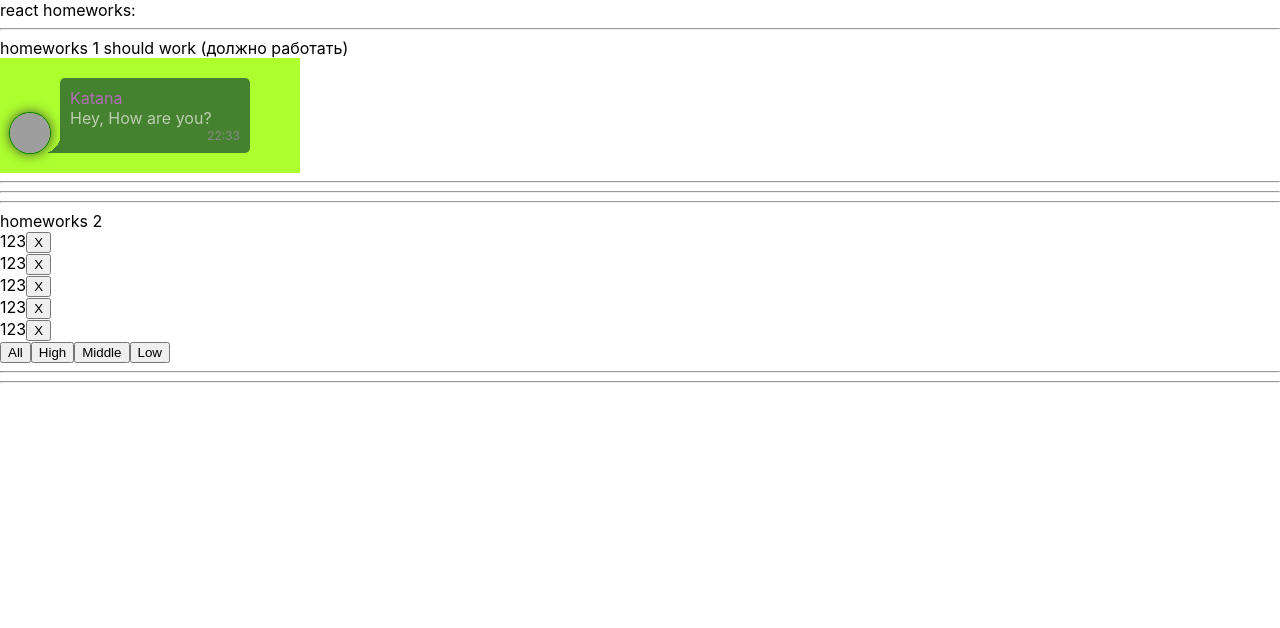
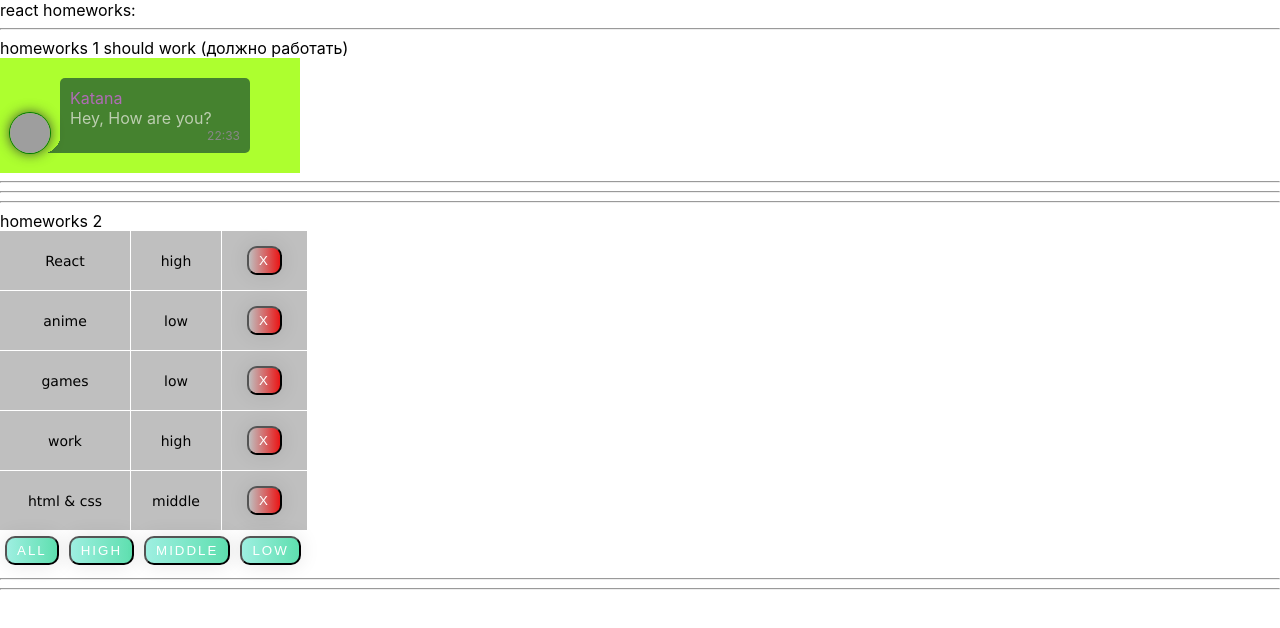
Before and after one commit to Nazaruk-D/TaskFromIgnat, a React (Create React App) app: page / in a window 1280 px wide. Shown: the top 628 px of the page. Built offline with nearby package versions, Linux system fonts and the light colour scheme; grey boxes are pictures that could not be loaded.

Commit message:
Task 2 + CSS

```diff
--- /dev/null
+++ b/src/p2-homeworks/h2/Affair.module.css
@@ -0,0 +1,41 @@
+.button {
+    text-decoration: none;
+    display: inline-block;
+    color: white;
+    padding: 5px 10px;
+    margin: 5px 5px;
+    border-radius: 10px;
+    font-family: 'Montserrat', sans-serif;
+    text-transform: uppercase;
+    letter-spacing: 2px;
+    background-image: linear-gradient(to right, #bfbfbf 0%, #eb1313 51%, #eb1313 100%);
+    background-size: 200% auto;
+    box-shadow: 0 0 20px rgba(0, 0, 0, .1);
+    transition: .5s;
+}
+.button:hover {
+    background-position: right center;
+}
+
+.td {
+    width: 90px;
+}
+
+.td2 {
+    width: 50px;
+}
+
+table {
+    font-family: "Lucida Sans Unicode", "Lucida Grande", Sans-Serif;
+    font-size: 14px;
+    border-radius: 10px;
+    border-spacing: 0;
+    text-align: center;
+}
+td {
+    padding: 10px 20px;
+    background: #bfbfbf;
+    border-style: solid;
+    border-width: 0 1px 1px 0;
+    border-color: white;
+}
--- a/src/p2-homeworks/h2/Affair.tsx
+++ b/src/p2-homeworks/h2/Affair.tsx
@@ -1,9 +1,10 @@
 import React from 'react'
 import {AffairType} from "./HW2";
+import s from "./Affair.module.css"
 
 type AffairPropsType = {
     // key не нужно типизировать
-    affair: Array<AffairType> // need to fix any
+    affair: AffairType // need to fix any
     deleteAffairCallback: () => void /*(_id:number)=> void*/ /*(_id: number)=>void*/// need to fix any
 }
 
@@ -12,8 +13,16 @@ function Affair(props: AffairPropsType) {
 
     return (
         <div>
-123
-            <button onClick={deleteCallback}>X</button>
+            <table className={s.table}>
+                <tbody>
+                <tr>
+                    <td className={s.td}>{props.affair.name}</td>
+                    <td className={s.td2}>{props.affair.priority}</td>
+                    <td><button onClick={deleteCallback} className={s.button}>X</button></td>
+                </tr>
+                </tbody>
+            </table>
+
         </div>
     )
 }
--- a/src/p2-homeworks/h2/Affairs.module.css
+++ b/src/p2-homeworks/h2/Affairs.module.css
@@ -1,3 +1,18 @@
-.someClass {
-
+.button {
+    text-decoration: none;
+    display: inline-block;
+    color: white;
+    padding: 5px 10px;
+    margin: 5px 5px;
+    border-radius: 10px;
+    font-family: 'Montserrat', sans-serif;
+    text-transform: uppercase;
+    letter-spacing: 2px;
+    background-image: linear-gradient(to right, #9eefe1 0%,  #1fcf7d 100%);
+    background-size: 200% auto;
+    box-shadow: 0 0 20px rgba(0, 0, 0, .1);
+    transition: .5s;
 }
+.button:hover {
+    background-position: right center;
+}
--- a/src/p2-homeworks/h2/Affairs.tsx
+++ b/src/p2-homeworks/h2/Affairs.tsx
@@ -1,6 +1,7 @@
 import React from 'react'
 import Affair from './Affair'
 import {AffairType, FilterType} from './HW2'
+import s from "./Affairs.module.css"
 
 type AffairsPropsType = { // need to fix any
     data: Array <AffairType>
@@ -9,11 +10,11 @@ type AffairsPropsType = { // need to fix any
 }
 
 function Affairs(props: AffairsPropsType) {
-    const mappedAffairs = props.data.map((data: AffairType) => (
+    const mappedAffairs = props.data.map((a: AffairType) => (
         <Affair // should work
-            key={data._id} // кеи ОБЯЗАТЕЛЬНЫ в 99% - так что лучше их писать всегда при создании компонент в мапе
-            affair={props.data} /*(ранее в скобках было "a")*/
-            deleteAffairCallback={()=>props.deleteAffairCallback(data._id)}
+            key={a._id} // кеи ОБЯЗАТЕЛЬНЫ в 99% - так что лучше их писать всегда при создании компонент в мапе
+            affair={a} /*(ранее в скобках было "a")*/
+            deleteAffairCallback={()=>props.deleteAffairCallback(a._id)}
         />
     ))
 
@@ -27,10 +28,10 @@ function Affairs(props: AffairsPropsType) {
 
             {mappedAffairs}
 
-            <button onClick={setAll}>All</button>
-            <button onClick={setHigh}>High</button>
-            <button onClick={setMiddle}>Middle</button>
-            <button onClick={setLow}>Low</button>
+            <button onClick={setAll} className={s.button}>All</button>
+            <button onClick={setHigh} className={s.button}>High</button>
+            <button onClick={setMiddle} className={s.button}>Middle</button>
+            <button onClick={setLow} className={s.button}>Low</button>
         </div>
     )
 }
```
